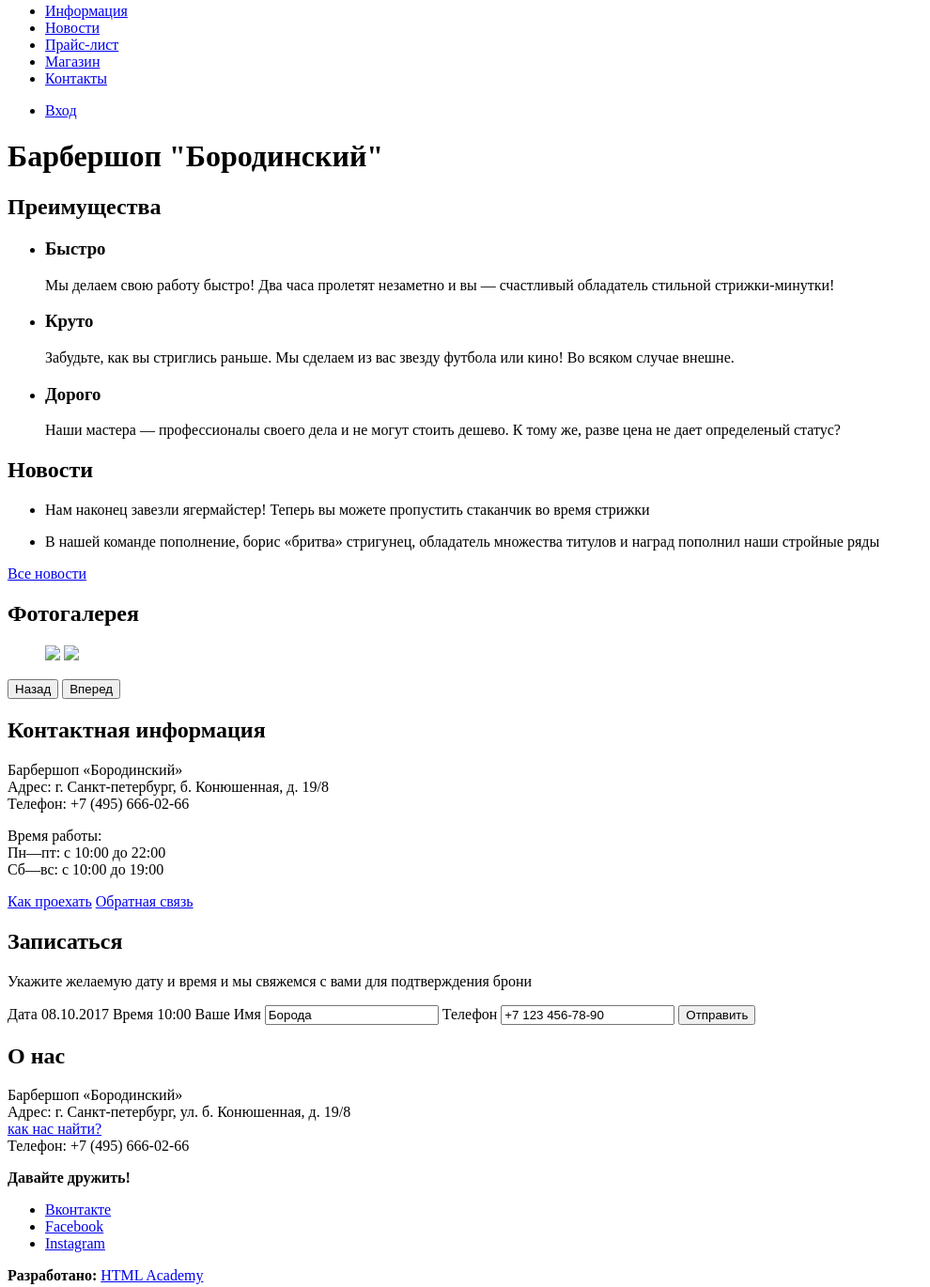
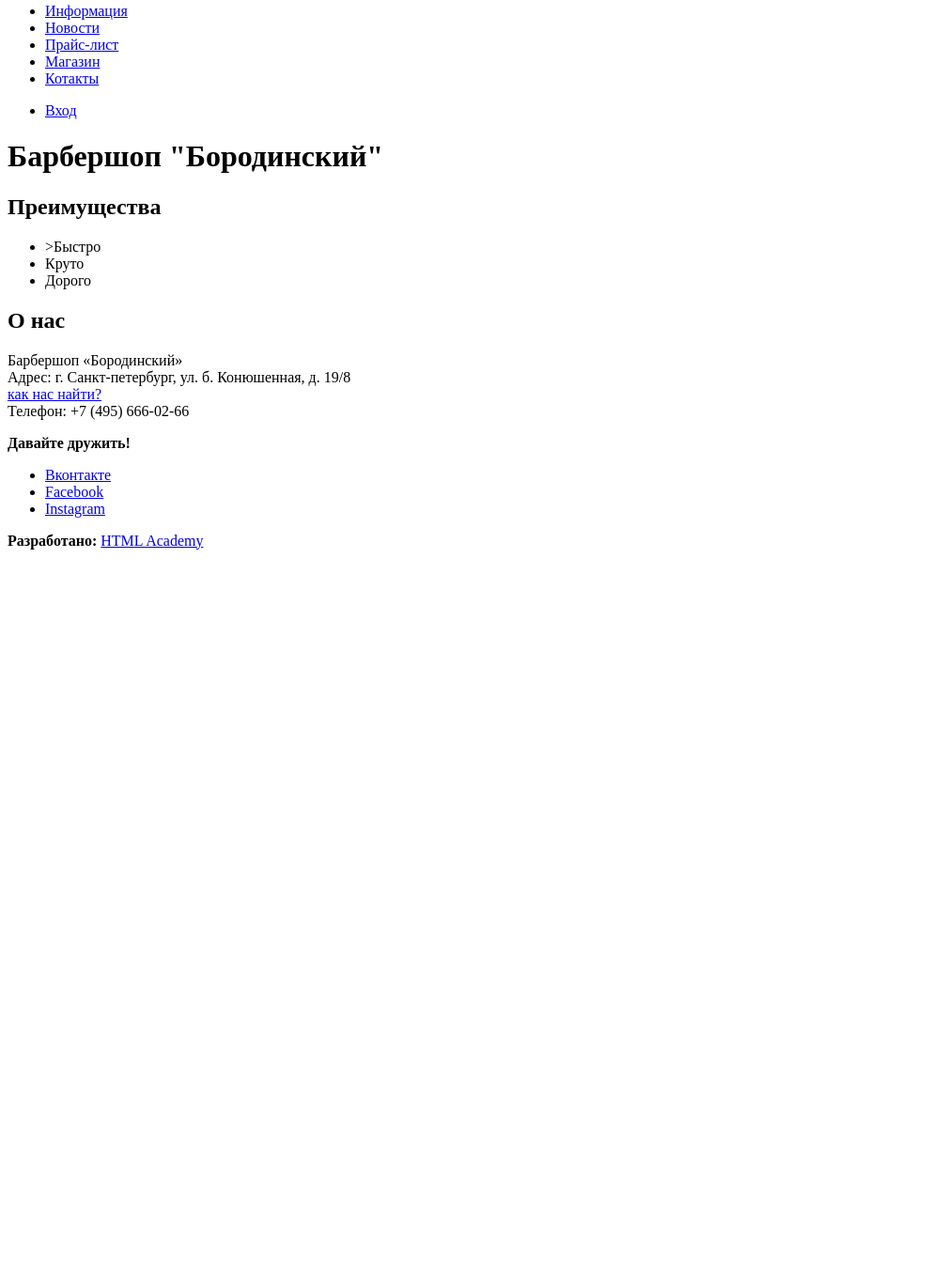
Before and after one commit to knosal/122895-barbershop, a plain HTML site: page index.html in a window 1280 px wide. Shown: the part 39-1409 px from the top of the page at 94% size, without its empty margins (0-990 px from the left). After the commit the page ends 800 px from the top, so only its background shows below. Drawn offline with Linux system fonts and the light colour scheme.

Commit message:
Revert "Разметил первую страницу"
This reverts commit bfcef70e162317ec09f41ee861f2c568658b52d4.

```diff
--- a/index.html
+++ b/index.html
@@ -6,120 +6,33 @@
     <link href="css/style.css" rel="stylesheet">
   </head>
   <body>
-
 	<header class="main-header">
 		<img class="main-logo" src="img/" height="" width="" alt="Логотип">
 		<nav class="main-navigation">
 			<ul class="site-navigation">
-				<li><a href="information.html">Информация</a></li>
-				<li><a href="news.html">Новости</a></li>
-				<li><a href="price.html">Прайс-лист</a></li>
-				<li><a href="shop.html">Магазин</a></li>
-				<li><a href="about-us.html">Контакты</a></li>
+				<li><a href="#">Информация</a></li>
+				<li><a href="#">Новости</a></li>
+				<li><a href="#">Прайс-лист</a></li>
+				<li><a href="#">Магазин</a></li>
+				<li><a href="#">Котакты</a></li>
 			</ul>
-			<ul class="user-navigation">
-				<li class="login-link"><a href="#">Вход</a></li>
+			<ul class="user-login">
+				<li><a href="#">Вход</a></li>
 			</ul>
 		</nav>
 	</header>
-
     <main class="container">
-
     	<h1 class="visually-hidden">Барбершоп "Бородинский"</h1>
-
-    	<section class="advantage">
+    	<section>
     		<h2 class="visually-hidden">Преимущества</h2>
-    		<ul class="advantage-list">
-    			<li class="advantage-item">
-    				<h3>Быстро</h3>
-    				<p>
-    					Мы делаем свою работу быстро! Два часа пролетят незаметно и вы — счастливый обладатель стильной стрижки-минутки!
-    				</p>
-    			</li>
-    			<li class="advantage-item">
-    				<h3>Круто</h3>
-    				<p>
-    					Забудьте, как вы стриглись раньше. Мы сделаем из вас звезду футбола или кино! Во всяком случае внешне.
-    				</p>
-    			</li>
-    			<li class="advantage-item">
-    				<h3>Дорого</h3>
-    				<p>
-    					Наши мастера — профессионалы своего дела и не могут стоить дешево. К тому же, разве цена не дает определеный статус?
-    				</p>
-    			</li>
+    		<ul>
+    			<li>>Быстро</li>
+    			<li>Круто</li>
+    			<li>Дорого</li>
     		</ul>
     	</section>
-
-    	<section class="news">
-    		<h2>Новости</h2>
-    		<ul class="news-list">
-    			<li class="news-item">
-    				<p>
-    					Нам наконец завезли ягермайстер! Теперь вы можете пропустить стаканчик во время стрижки
-    				</p>
-    				<time datetime="2018-01-11"></time>
-    			</li>
-    			<li class="news-item">
-    				<p>
-    					В нашей команде пополнение, борис «бритва» стригунец, обладaтель множества титулов и наград пополнил наши стройные ряды
-    				</p>
-    				<time datetime="2018-01-18"></time>
-    			</li>
-    		</ul>
-    		<a class="button" href="#">Все новости</a>
-    	</section>
-
-    	<section class="photos">
-    		<h2>Фотогалерея</h2>
-    		<figure>
-    			<a href="#"><img src="img/"></a>
-    			<a href="#"><img src="img/"></a>
-    		</figure>
-    		<button class="button">Назад</button>
-    		<button class="button">Вперед</button>
-    	</section>
-
-    	<section class="About-us">
-    		<h2>Контактная информация</h2>
-    		<p>
-    			Барбершоп «Бородинский»<br>
-    			Адрес: г. Санкт-петербург, б. Конюшенная, д. 19/8<br>
-    			Телефон: +7 (495) 666-02-66
-    		</p>
-    		<p>
-    			Время работы:<br>
-    			Пн—пт: с 10:00 до 22:00<br>
-    			Сб—вс: с 10:00 до 19:00<br>
-    		</p>
-    		<a class="button" href="#">Как проехать</a>
-    		<a class="button" href="#">Обратная связь</a>
-    	</section>
-
-    	<section class="feedback">
-    		<h2>Записаться</h2>
-    		<form class="feedback-form" action="get">
-    			<p>
-    				Укажите желаемую дату и время и мы свяжемся с вами для подтверждения брони
-    			</p>
-    			<label>Дата
-					<datatime>08.10.2017</datatime>
-    			</label>
-    			<label>Время
-    				<time>10:00</time>
-    			</label>
-    			<label>Ваше Имя
-    				<input type="text" value="Борода">
-    			</label>
-    			<label>Телефон
-    				<input type="text" value="+7 123 456-78-90">
-    			</label>
-    			<button class="button" type="submit">Отправить</button>
-    		</form>
-    	</section>
     </main>
-
-     <footer class="main-footer">
+    <footer class="main-footer">
     	<h2 class="visually-hidden">О нас</h2>
     	<p>
 			Барбершоп «Бородинский»<br>
@@ -140,6 +53,5 @@
     		<a href="#">HTML Academy</a>
     	</p>
     </footer>
-
   </body>
 </html>
--- a/price.html
+++ /dev/null
@@ -1,98 +0,0 @@
-<!DOCTYPE html>
-<html lang="ru">
-  <head>
-    <meta charset="utf-8">
-    <title>HTML Academy: Барбершоп</title>
-    <link href="css/style.css" rel="stylesheet">
-  </head>
-  <body>
-
-    <header class="main-header">
-		<img class="main-logo" src="img/" height="" width="" alt="Логотип">
-		<nav class="main-navigation">
-			<ul class="site-navigation">
-				<li><a href="information.html">Информация</a></li>
-				<li><a href="news.html">Новости</a></li>
-				<li><a href="price.html">Прайс-лист</a></li>
-				<li><a href="shop.html">Магазин</a></li>
-				<li><a href="about-us.html">Контакты</a></li>
-			</ul>
-			<ul class="user-navigation">
-				<li class="login-link"><a href="#">Вход</a></li>
-			</ul>
-		</nav>
-	</header>
-
-    <main class="container">
-    	<h1 class="visually-hidden">Прайс-лист</h1>
-    	<div>
-    		Истинно мужская классика
-    	</div>
-
-    	<section>
-    		<h2></h2>
-    		<p>
-    			Мы используем только лучшие средства
-    		</p>
-    		<ul>
-    			<li>Baxter of California</li>
-    			<li>Mr Natty</li>
-    			<li>Suavecito</li>
-    			<li>Malin+goetz</li>
-    		</ul>
-    	</section>
-
-    	<section>
-    		<h2></h2>
-    		<p>
-    			Несколько слов о нас:
-    		</p>
-    		<p>
-    			Наша парикмахерская занимается исключительно мужскими стрижками. Стрижка каждого клиента для нас - это уникальная и продуманная до мелочей работа. Мы не работаем на количество, мы делаем качество.
-    		</p>
-
-    	</section>
-
-    	<section>
-    		<h2></h2>
-    		<p>
-    			Цены на услуги наших мастеров
-    		</p>
-    		<table>
-    			<tr>
-    				<td></td>
-    				<td></td>
-    				<td></td>
-    			</tr>
-    			<tr>
-    				<td></td>
-    				<td></td>
-    				<td></td>
-    			</tr>
-    		</table>
-    	</section>
-    </main>
-
-    <footer class="main-footer">
-    	<h2 class="visually-hidden">О нас</h2>
-    	<p>
-			Барбершоп «Бородинский»<br>
-			Адрес: г. Санкт-петербург, ул. б. Конюшенная, д. 19/8<br>
-			<a href="#">как нас найти?</a><br>
-			Телефон: +7 (495) 666-02-66
-    	</p>
-    	<div>
-    		<b>Давайте дружить!</b>
-    		<ul class="social-btn">
-    			<li class="vk"><a href="#">Вконтакте</a></li>
-				<li class="fb"><a href="#">Facebook</a></li>
-				<li class="instagram"><a href="#">Instagram</a></li>
-    		</ul>
-    	</div>
-    	<p>
-    		<b>Разработано:</b>
-    		<a href="#">HTML Academy</a>
-    	</p>
-    </footer>
-  </body>
-</html>
```
